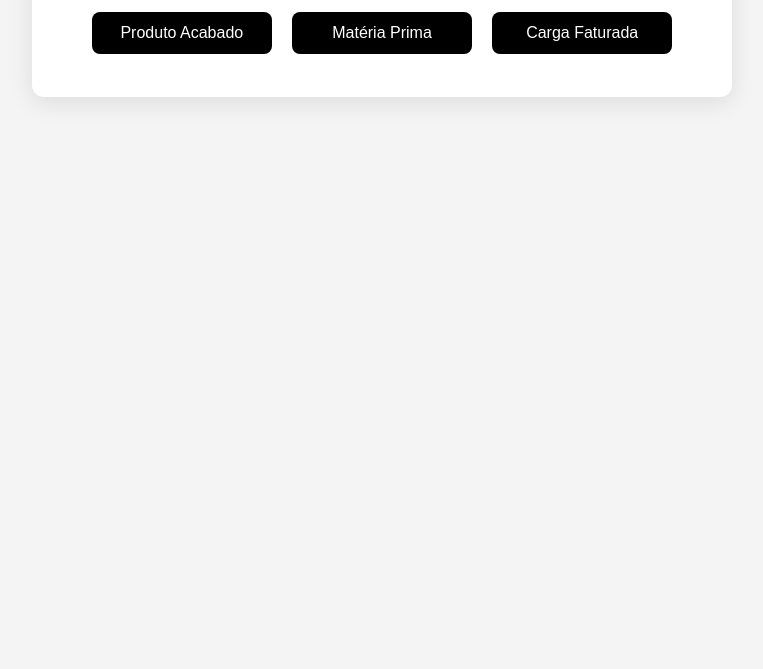
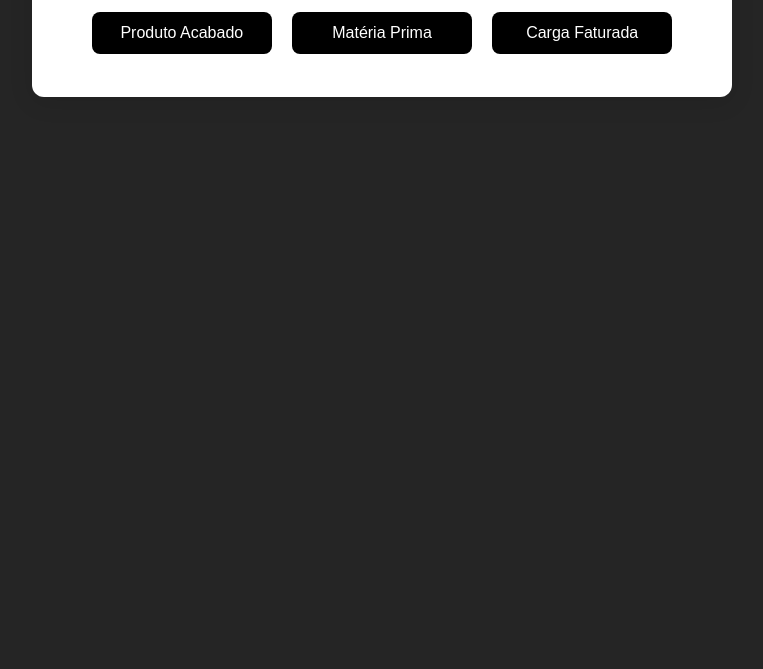
Before and after one commit to technology-technology-technology-zion/Logistica, a plain HTML site: page index.html in a window 1280 px wide. Shown: the part 131-800 px from the top of the page, without its empty margins (258-1021 px from the left). Drawn offline with Linux system fonts and the light colour scheme.

Commit message:
Update style.css

```diff
--- a/style.css
+++ b/style.css
@@ -5,7 +5,7 @@ body {
     font-family: 'Segoe UI', Tahoma, Geneva, Verdana, sans-serif; /* Fonte moderna e limpa */
     margin: 0; /* Remove margens padrão do corpo */
     padding: 15px; /* Padding geral para afastar o conteúdo das bordas em telas pequenas */
-    background-color: #f4f4f4; /* Fundo cinza claro para um visual suave */
+    background-color: #252525; /* Fundo cinza claro para um visual suave */
     color: #333; /* Cor de texto principal, um cinza escuro suave */
     line-height: 1.6; /* Espaçamento entre linhas para melhor legibilidade */
     display: flex; /* Para centralizar o conteúdo principal */
```
